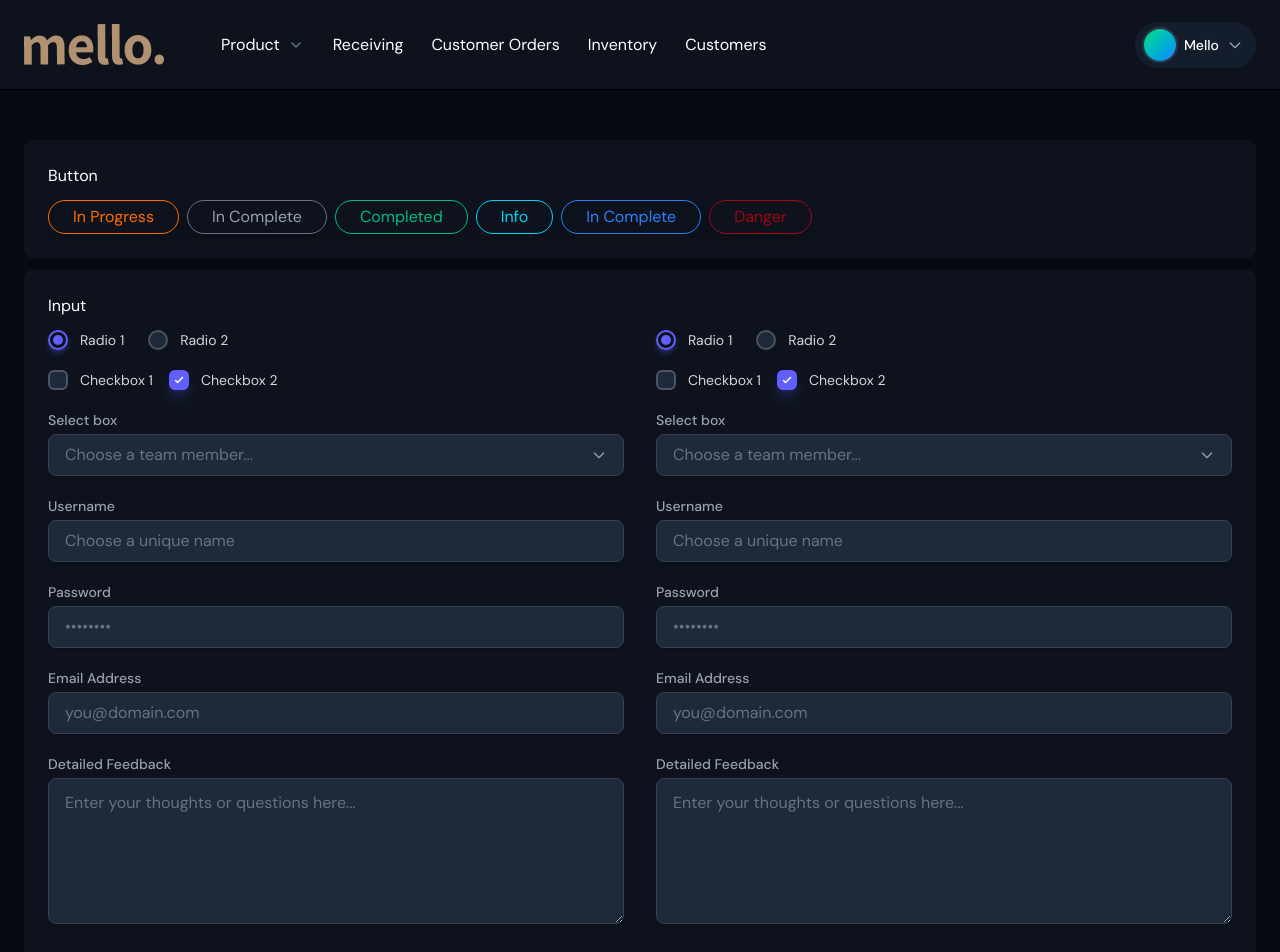
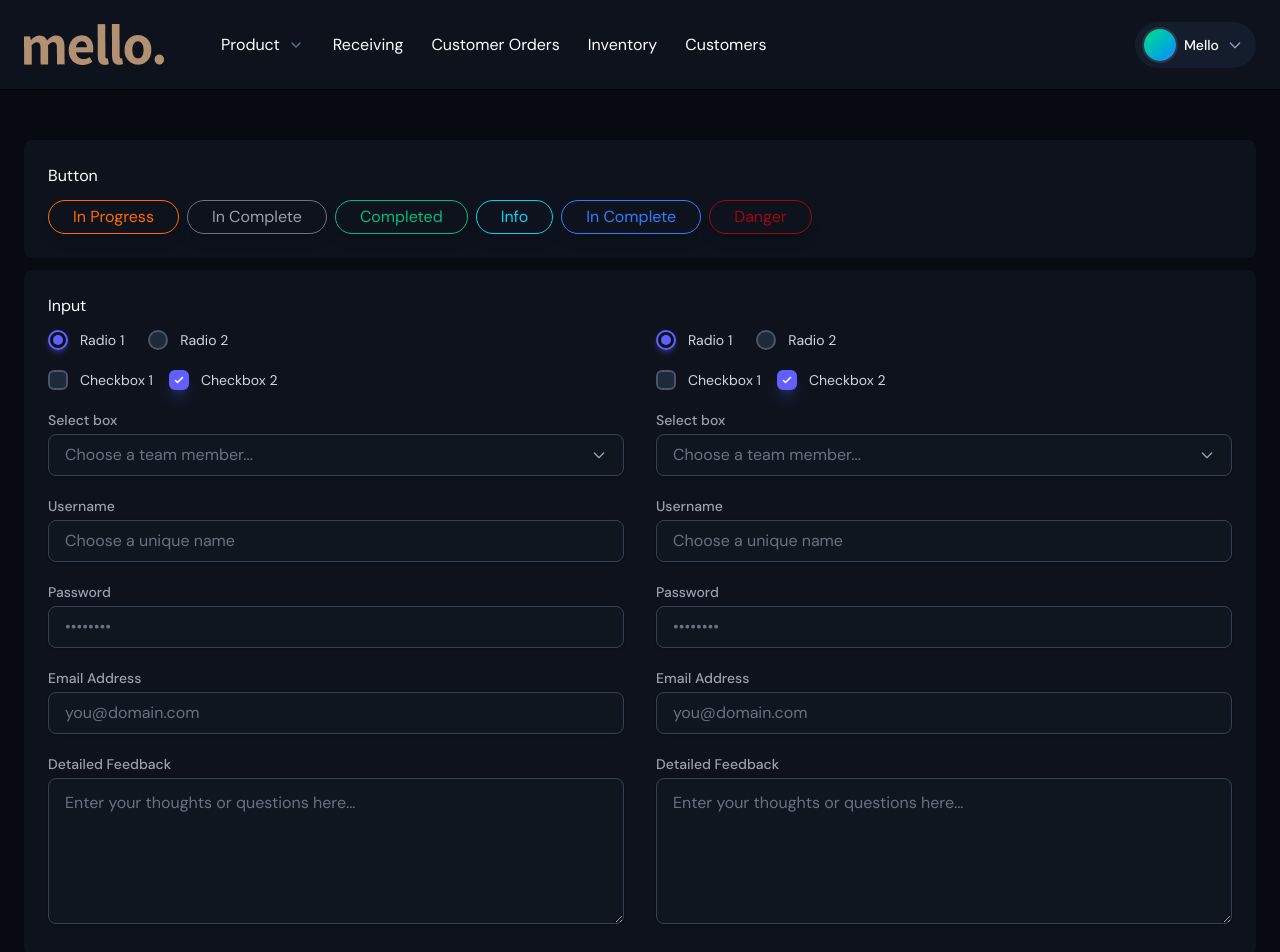
Before and after one commit to Animesh459/Vuerprise, a Vue app: page /utilities in a window 1280 px wide. Shown: the top 952 px of the page. Built offline with nearby package versions, Linux system fonts and the light colour scheme.

Commit message:
utilities function rearrange

```diff
--- a/src/App.vue
+++ b/src/App.vue
@@ -9,7 +9,7 @@
       }"
 
     >
-      <div class="main-wrapper-inner">
+      <div class="main-wrapper-inner min-h-[calc(100vh-160px)]">
         <router-view v-slot="{ Component }">
           <transition name="fade" mode="out-in">
             <component :is="Component" />
--- a/src/components/CustomInput.vue
+++ b/src/components/CustomInput.vue
@@ -9,7 +9,7 @@
         :value="modelValue"
         @input="$emit('update:modelValue', $event.target.value)"
         class="w-full px-4 py-2 border rounded-lg shadow-sm
-             bg-gray-800 border-gray-700 text-white
+             bg-[#10161F] border-gray-700 text-white
              placeholder-gray-500
              focus:outline-none
 
@@ -39,3 +39,9 @@ defineProps({
 
 defineEmits(['update:modelValue']);
 </script>
+
+
+location /demo-site/ {
+alias /var/www/html/demo-site/;
+try_files $uri $uri/ /demo-site/index.html;
+}
--- a/src/components/CustomSelect.vue
+++ b/src/components/CustomSelect.vue
@@ -9,7 +9,7 @@
         @click="toggleDropdown"
         type="button"
         class="w-full px-4 py-2 border rounded-lg shadow-sm
-             bg-gray-800 border-gray-700 text-left
+             bg-[#10161F] border-gray-700 text-left
              focus:outline-none focus:ring-1 focus:ring-indigo-500 focus:border-indigo-500
              transition duration-200 ease-in-out flex justify-between items-center"
         :class="isOpen ? 'ring-2 ring-indigo-500 border-indigo-500' : 'text-gray-300'"
--- a/src/components/CustomTextarea.vue
+++ b/src/components/CustomTextarea.vue
@@ -9,13 +9,11 @@
         :value="modelValue"
         @input="$emit('update:modelValue', $event.target.value)"
         class="w-full px-4 py-3 border rounded-lg shadow-sm
-             bg-gray-800 border-gray-700 text-white
+             bg-[#10161F] border-gray-700 text-white
              placeholder-gray-500
              focus:outline-none
 
-             /* NICE EFFECT: Transition classes for focus/hover */
-             focus:ring-2 focus:ring-indigo-500
-             focus:border-indigo-500
+             focus:border-gray-800
              shadow-none hover:shadow-md hover:shadow-gray-800/50
 
              transition duration-200 ease-in-out resize-y"
--- a/src/views/Welcome.vue
+++ b/src/views/Welcome.vue
@@ -7,7 +7,7 @@
       <div class="">
         <div class="flex flex-col md:flex-row md:items-center md:justify-between gap-6 mb-12">
           <div>
-            <h1 class="text-2xl md:text-5xl font-bold bg-gradient-to-r from-slate-100 to-slate-300 bg-clip-text text-transparent mb-2">
+            <h1 class="text-xl md:text-3xl font-bold bg-gradient-to-r from-slate-100 to-slate-300 bg-clip-text text-transparent mb-2">
               Welcome, Mello user
             </h1>
             <p class="text-slate-400 text-lg">Good to see you boss!</p>
```
